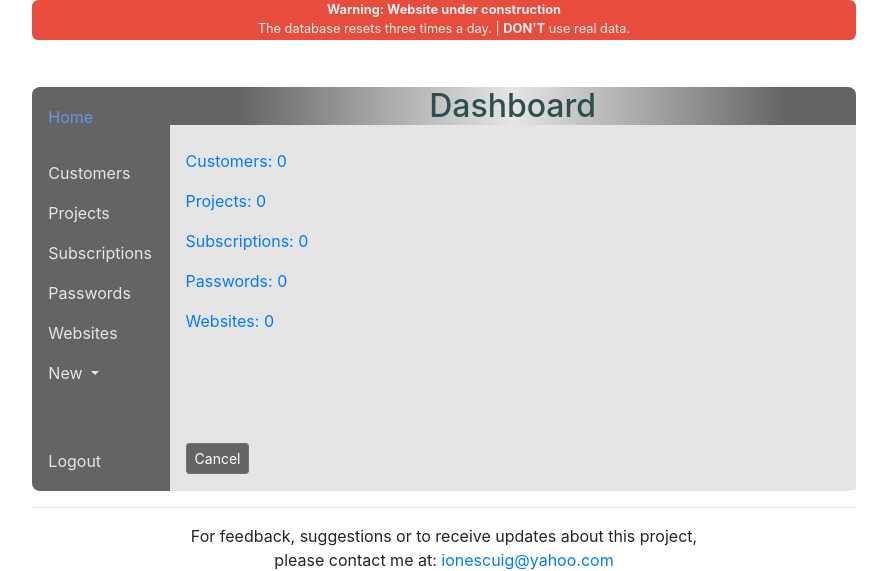
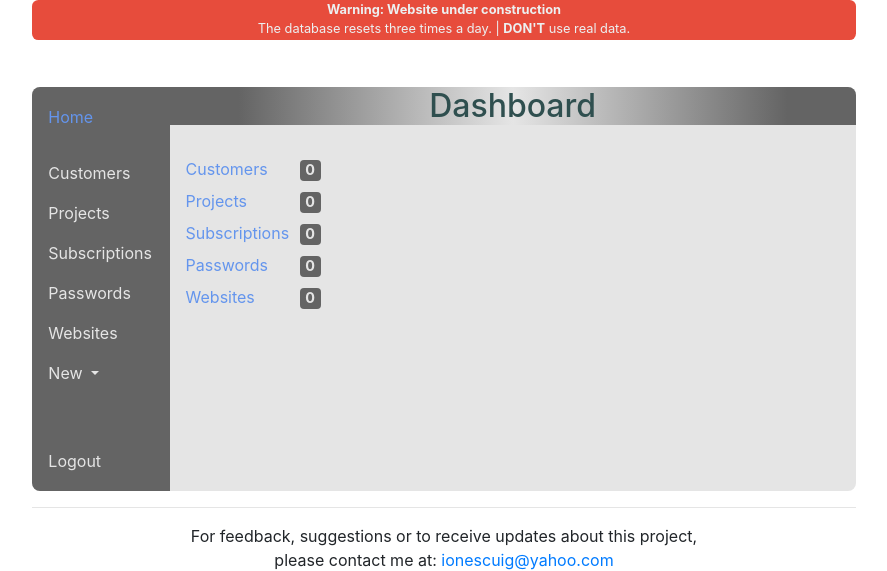
Before and after one commit to ionescuig/freelance-manager, a Django app: page /home in a window 1280 px wide. Shown: the top 571 px of the page, without its empty margins (196-1083 px from the left). Run offline with Django 3.2, Linux system fonts and the light colour scheme; the visitor is signed in with stand-in values (Sample User, id 1); data that the repository does not hold is empty; parts of the project's set-up code (start-up, migrations or seed data) failed here and were passed over; some libraries are stand-ins or nearby versions.

Commit message:
Finished front end for dashboard

```diff
--- a/src/templates/home.html
+++ b/src/templates/home.html
@@ -22,11 +22,26 @@
 {% endblock content-title %}
 
 {% block content %}
-    <div>
-        <p><a href="{% url 'customers:list' %}">Customers: {{ customers.count }}</a></p>
-        <p><a href="{% url 'projects:list' %}">Projects: {{ projects.count }}</a></p>
-        <p><a href="{% url 'subscriptions:list' %}">Subscriptions: {{ subscriptions.count }}</a></p>
-        <p><a href="{% url 'passwords:list' %}">Passwords: {{ passwords.count }}</a></p>
-        <p><a href="{% url 'websites:list' %}">Websites: {{ websites.count }}</a></p>
+    <div class="row mt-2 mb-2 custom-link">
+        <div class="col-md-2"><a href="{% url 'customers:list' %}">Customers</a></div>
+        <div class="col-md-2"><span class="badge">{{ customers.count }}</span></div>
+    </div>
+    <div class="row mb-2 custom-link">
+        <div class="col-md-2"><a href="{% url 'projects:list' %}">Projects</a></div>
+        <div class="col-md-2"><span class="badge">{{ projects.count }}</span></div>
+    </div>
+    <div class="row mb-2 custom-link">
+        <div class="col-md-2"><a href="{% url 'subscriptions:list' %}">Subscriptions</a></div>
+        <div class="col-md-2"><span class="badge">{{ subscriptions.count }}</span></div>
+    </div>
+    <div class="row mb-2 custom-link">
+        <div class="col-md-2"><a href="{% url 'passwords:list' %}">Passwords</a></div>
+        <div class="col-md-2"><span class="badge">{{ passwords.count }}</span></div>
+    </div>
+    <div class="row mb-2 custom-link">
+        <div class="col-md-2"><a href="{% url 'websites:list' %}">Websites</a></div>
+        <div class="col-md-2"><span class="badge">{{ websites.count }}</span></div>
     </div>
 {% endblock content %}
+
+{% block content-bottom %}{% endblock content-bottom %}
```
